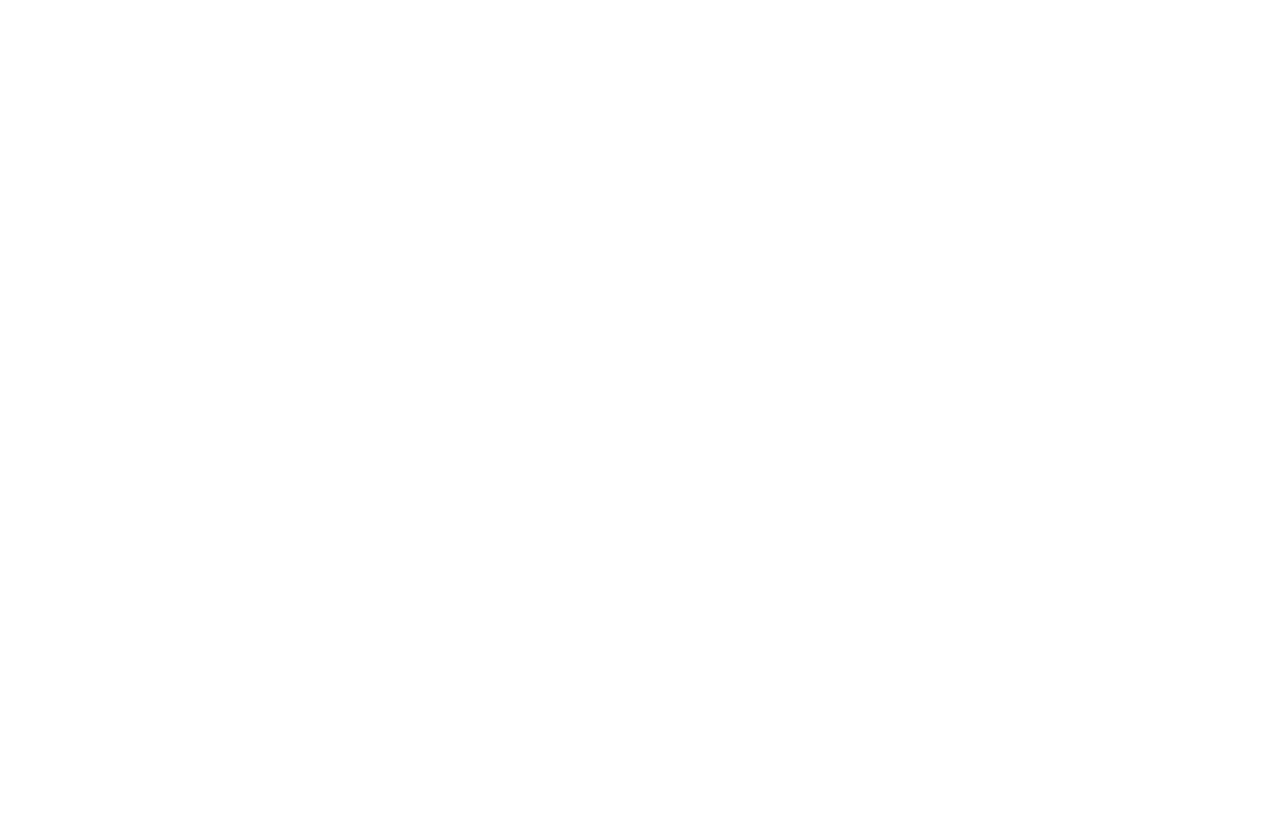
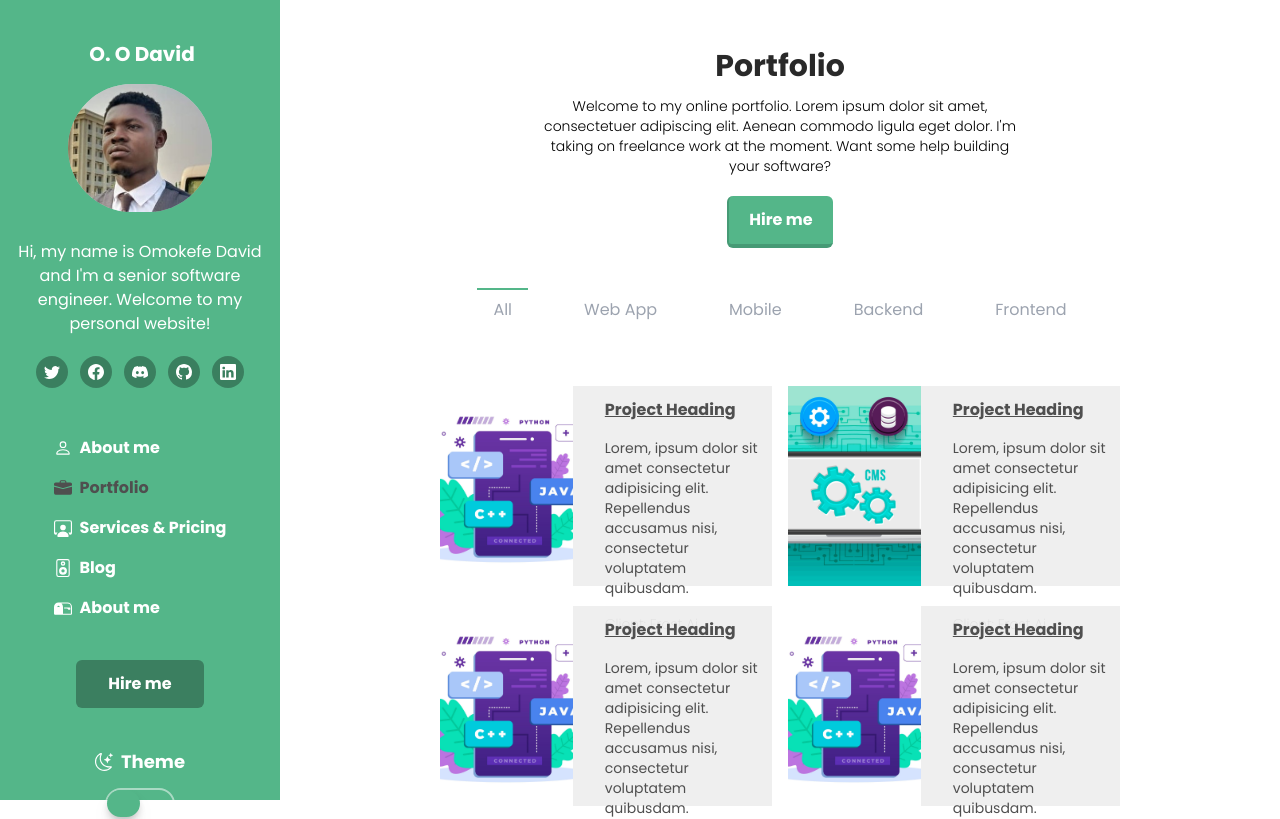
Before and after one commit to ovie-daveth/react-portfolio, a React (Create React App) app: page /portfolio in a window 1280 px wide. Before the commit this address had no page. Shown: the top 819 px of the page. Built offline with nearby package versions, Linux system fonts and the light colour scheme.

Commit message:
portfolio page completed

```diff
--- a/package.json
+++ b/package.json
@@ -16,6 +16,7 @@
     "react-router-dom": "^6.26.1",
     "react-scripts": "5.0.1",
     "react-toastify": "^10.0.5",
+    "react-transition-group": "^4.4.5",
     "redux": "^5.0.1",
     "web-vitals": "^2.1.4"
   },
--- a/src/App.js
+++ b/src/App.js
@@ -1,12 +1,14 @@
 import {Routes, Route} from "react-router-dom"
 import Home from "./pages/Home.tsx";
 import { ThemeContextProvider } from "./states/themeActions.js";
+import Portfolio from "./pages/Portfolio.tsx";
 
 function App() {
   return (
     <ThemeContextProvider>
       <Routes>
       <Route path="/" element={<Home />} />
+      <Route path="/portfolio" element={<Portfolio />} />
     </Routes>
     </ThemeContextProvider>
   );
--- a/src/components/HomePageComponents/ProjectCard.tsx
+++ b/src/components/HomePageComponents/ProjectCard.tsx
@@ -9,7 +9,7 @@
     <div className={`dark:bg-dark-card_bg bg-card_bg h-[200px] relative before:absolute before:left-0 before:right-0 before:top-0 before:h-full before:bg-transparent  hover:before:bg-black/30 hover:dark:before:bg-black/50 group transition-all before:transition-all before:ease-in-out before:duration-500`}>
         <div className='w-full h-full flex items-start gap-8'>
             <div className={` h-full w-[40%]`}>
-                <img src={index % 3 == 1 ? code : css} alt="" />
+                <img className='object-cover w-full h-full' src={index % 3 == 1 ? code : css} alt="" />
             </div>
             <div className='py-3 w-[50%]'>
                 <h3 className='dark:text-white underline text-textLight'>Project Heading</h3>
--- a/src/components/SideBar.tsx
+++ b/src/components/SideBar.tsx
@@ -1,15 +1,20 @@
-import React from 'react'
+import React, { useEffect, useState } from 'react'
 import {Link} from "react-router-dom";
 import { socials } from '../constant';
 import { menus } from '../constant';
 import { BsMoonStars } from 'react-icons/bs';
 import { useTheme } from '../states/themeActions';
-import home from "../assets/home_4.jpg"
+import home from "../assets/home_4.jpg";
 const SideBar = () => {
 
 
   const { theme, toggleTheme, isLightTheme } = useTheme();
+  const [path, setPath] = useState<string>("");
 
+  useEffect(() => {
+    const path = window.location.pathname;
+    setPath(path)
+  }, [window.location.pathname])
 
   return (
     <div className={`dark:bg-dark-sidebar bg-sidebar_green w-full h-full dark:text-white text-dark-textBold px-2 pt-3`}>
@@ -35,7 +40,7 @@
               <div className='flex flex-col items-start mt-12 gap-4'>
               {
                   menus.map((item, index) => (
-                    <div key={index} className={` flex justify-center cursor-pointer hover:scale-95 ${index === 0 && "text-textLight dark:text-sidebar_green"}`}>
+                    <div key={index} className={` flex justify-center cursor-pointer hover:scale-95 ${path == item.href && "text-textLight dark:text-sidebar_green"}`}>
                   <Link to={item.href} className='flex items-center gap-2'>
                       <span className='text-lg'>{item.icons}</span>
                       <span>{item.menu}</span>
--- /dev/null
+++ b/src/components/atoms/PortfolioComponents/PortfolioLists.tsx
@@ -0,0 +1,55 @@
+import React, { useState } from 'react';
+import ProjectCard from '../../HomePageComponents/ProjectCard.tsx';
+import { CSSTransition, TransitionGroup } from 'react-transition-group';
+
+const ListItems = [
+  { id: 1, title: 'All' },
+  { id: 2, title: 'Web App' },
+  { id: 3, title: 'Mobile' },
+  { id: 4, title: 'Backend' },
+  { id: 5, title: 'Frontend' },
+];
+
+const PortfolioLists = () => {
+  const [itemId, setItem] = useState(1);
+  const [projects, setProjects] = useState([1, 2, 3, 4, 5, 6]);
+
+  const selectCategory = (item: number) => {
+    setItem(item);
+    // Here, you might filter projects based on the category.
+    setProjects([1, 2, 3, 4, 5, 6]); // Simulate reshuffling
+  };
+
+  return (
+    <div>
+      <div className='flex items-center justify-center mt-10 gap-10 font-normal text-gray-400 dark:text-textLight'>
+        {ListItems.map((item) => (
+          <button
+            onClick={() => selectCategory(item.id)}
+            key={item.id}
+            className={`border-t-2 ${item.id === itemId ? 'border-sidebar_green' : 'border-transparent'} px-4 pt-2`}
+          >
+            {item.title}
+          </button>
+        ))}
+      </div>
+      <div className='grid grid-cols-2 gap-x-4 gap-y-5 mt-16'>
+        <TransitionGroup component={null}>
+          {projects.map((project, index) => (
+            <CSSTransition
+              key={index}
+              timeout={500}
+              classNames='project'
+            >
+              <div>
+                <ProjectCard index={index} />
+              </div>
+            </CSSTransition>
+          ))}
+        </TransitionGroup>
+      </div>
+    </div>
+  );
+};
+
+export default PortfolioLists;
--- a/src/index.css
+++ b/src/index.css
@@ -22,7 +22,7 @@
   }
 
 .header{
-    @apply text-3xl dark:text-white relative before:absolute before:-left-6 before:top-0 before:h-full before:w-2 before:bg-sidebar_green
+    @apply md:text-3xl text-xl dark:text-white relative before:absolute before:-left-6 before:top-0 before:h-full before:w-2 before:bg-sidebar_green
 }
 .container{
     @apply px-40 py-12
--- /dev/null
+++ b/src/pages/Portfolio.tsx
@@ -0,0 +1,29 @@
+import React from 'react'
+import Layout from '../_layout.tsx'
+import Button from '../components/atoms/Button.tsx'
+import PortfolioLists from '../components/atoms/PortfolioComponents/PortfolioLists.tsx'
+
+const Portfolio = () => {
+
+    const goToContact = () => {
+
+    }
+  return (
+    <Layout theme={false}>
+        <div className='container'>
+            <div className='flex items-center justify-center flex-col text-center w-[70%] mx-auto'>
+                <h1 className='font-bold text-3xl dark:text-white text-textBold mb-3'>Portfolio</h1>
+                <p className='text-sm font-light'>Welcome to my online portfolio. Lorem ipsum dolor sit amet, consectetuer adipiscing elit. Aenean commodo ligula eget dolor. I'm taking on freelance work at the moment. Want some help building your software?</p>
+                <Button className='bg-sidebar_green text-white border-border_green mt-5' type="submit" action={goToContact}>
+                    Hire me
+                </Button>
+            </div>
+            <div>
+                <PortfolioLists />
+            </div>
+        </div>
+    </Layout>
+  )
+}
+
+export default Portfolio
```
Also changed, not shown: 1 other file (tests, documents, lock files or other folders).
